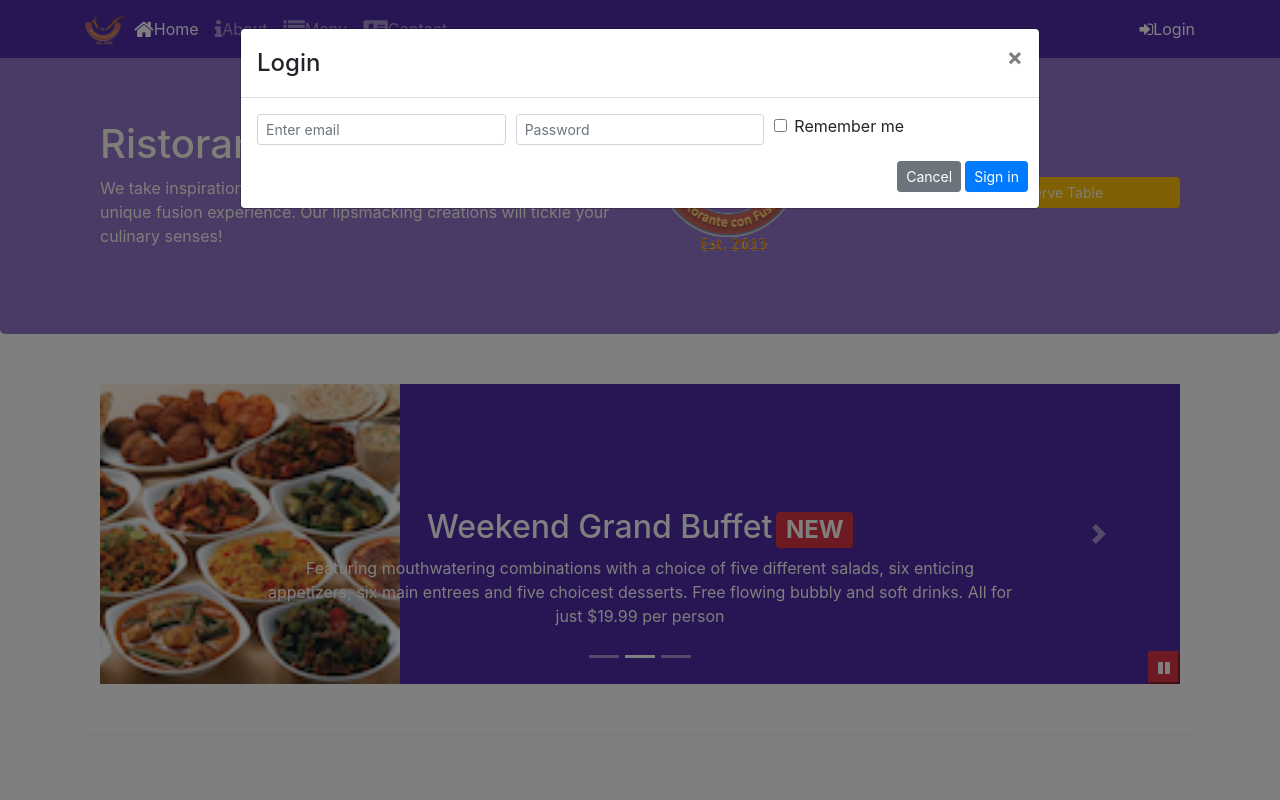
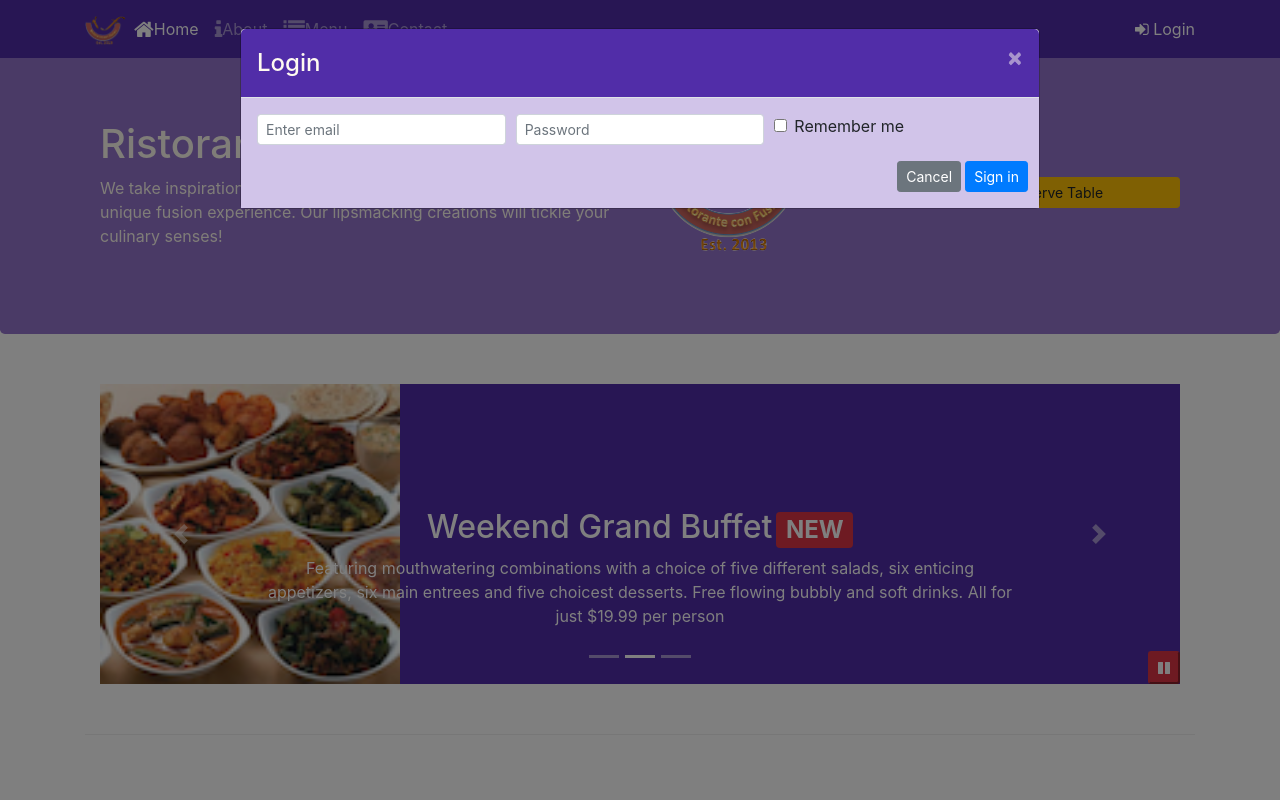
Before and after one commit to stefanodipierro/Front-End-Web-UI-Frameworks-and-Tools-Bootstrap-4-, a website: page index.html in a window 1280 px wide. Both pictures are taken after a click on the button "Login". Shown: the top 800 px of the page. Drawn offline with nearby package versions, Linux system fonts and the light colour scheme.

Commit message:
assesment week 4

```diff
--- a/css/styles.scss
+++ b/css/styles.scss
@@ -2,6 +2,7 @@ $lt-gray: #ddd;
 $background-dark: #512DA8;
 $background-light: #9575CD;
 $background-pale: #D1C4E9;
+$fl-white: floralwhite;
 
 // Height variables
 $carousel-item-height: 300px;
@@ -72,3 +73,16 @@ body{
     bottom: 0px;
     z-index: 1;
 }
+.modal-header {
+    background: $background-dark;
+    color:$fl-white;
+    button {
+        color: $fl-white;
+    }
+}
+.modal-body {
+    background: $background-pale;
+}
+.modal-footer {
+    background: $background-light;
+}
--- a/index.html
+++ b/index.html
@@ -30,8 +30,8 @@
                     <li class="nav-item"><a class="nav-link" href="./contactus.html"><span class="fa fa-address-card fa-lg"></span>Contact</a></li>
                 </ul>
                 <span class="navbar-text">
-                    <a data-toggle="modal" data-target="#loginModal">
-                        <span class="fa fa-sign-in"></span>Login
+                    <a role="button" id="loginBtn">
+                        <span class="fa fa-sign-in"></span> Login
                     </a>
                 </span>
             </div>
@@ -198,8 +198,8 @@
                         <img src="img/logo.png" class="img-fluid">
                 </div>
                 <div class="col-12 col-sm align-self-center">
-                    <a role="button" class="btn btn-block btn-sm btn-warning" data-toggle="modal" data-target="#reservationDiv">Reserve Table
-                    </a>
+                    <button type="button" class="btn btn-block btn-sm btn-warning" id="reserveButton">Reserve Table
+                    </button>
                 </div>
             </div>
         </div>
@@ -387,6 +387,16 @@
 
 
         });
+        $(document).ready(function(){
+            $("#reserveButton").click(function(){
+               $("#reservationDiv").modal();
+            });
+        });
+        $(document).ready(function(){
+            $("#loginBtn").click(function(){
+               $("#loginModal").modal();
+            });
+        });
 </script>
 </body>
 
```
Also changed, not shown: css/styles.css.
